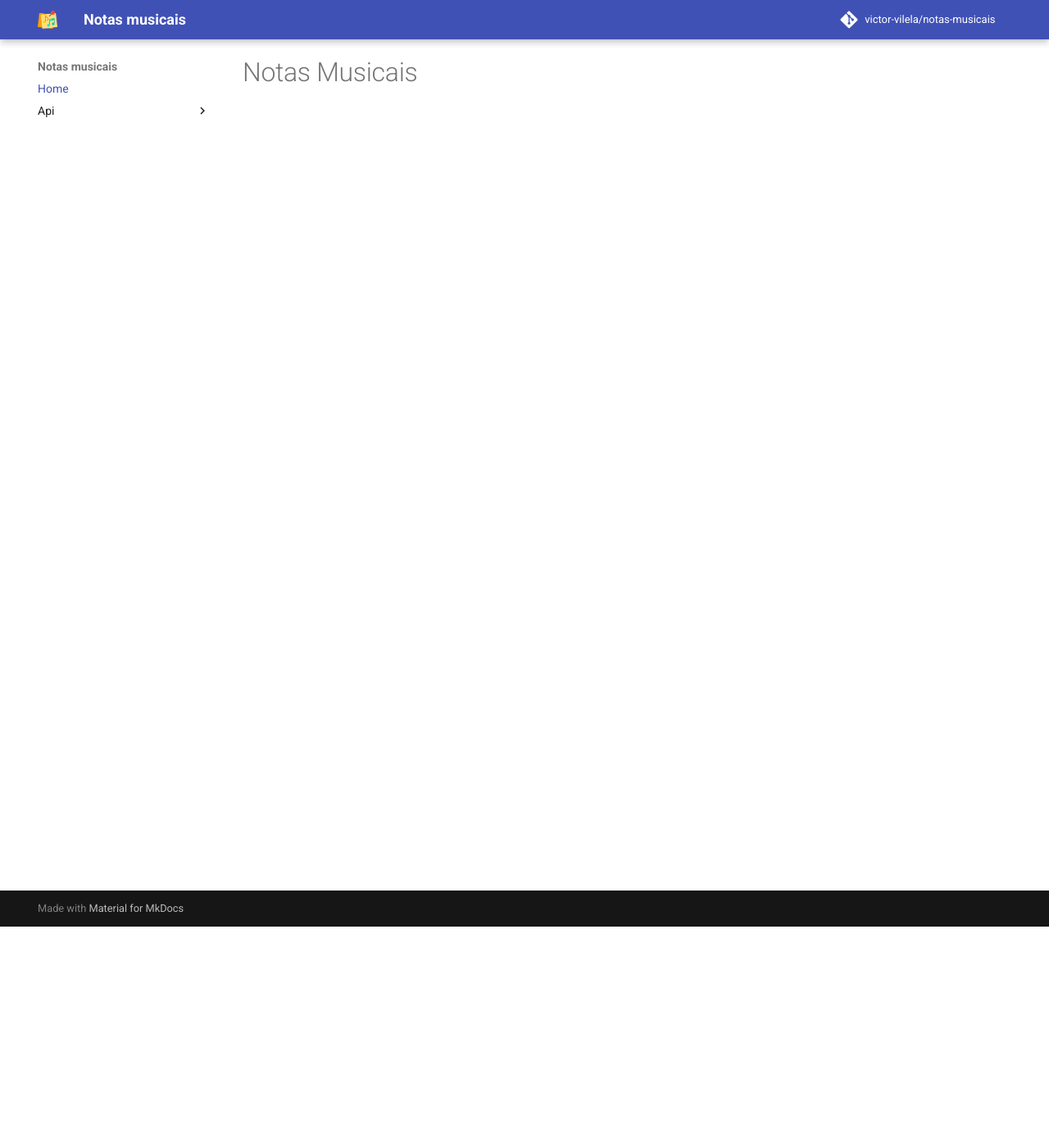
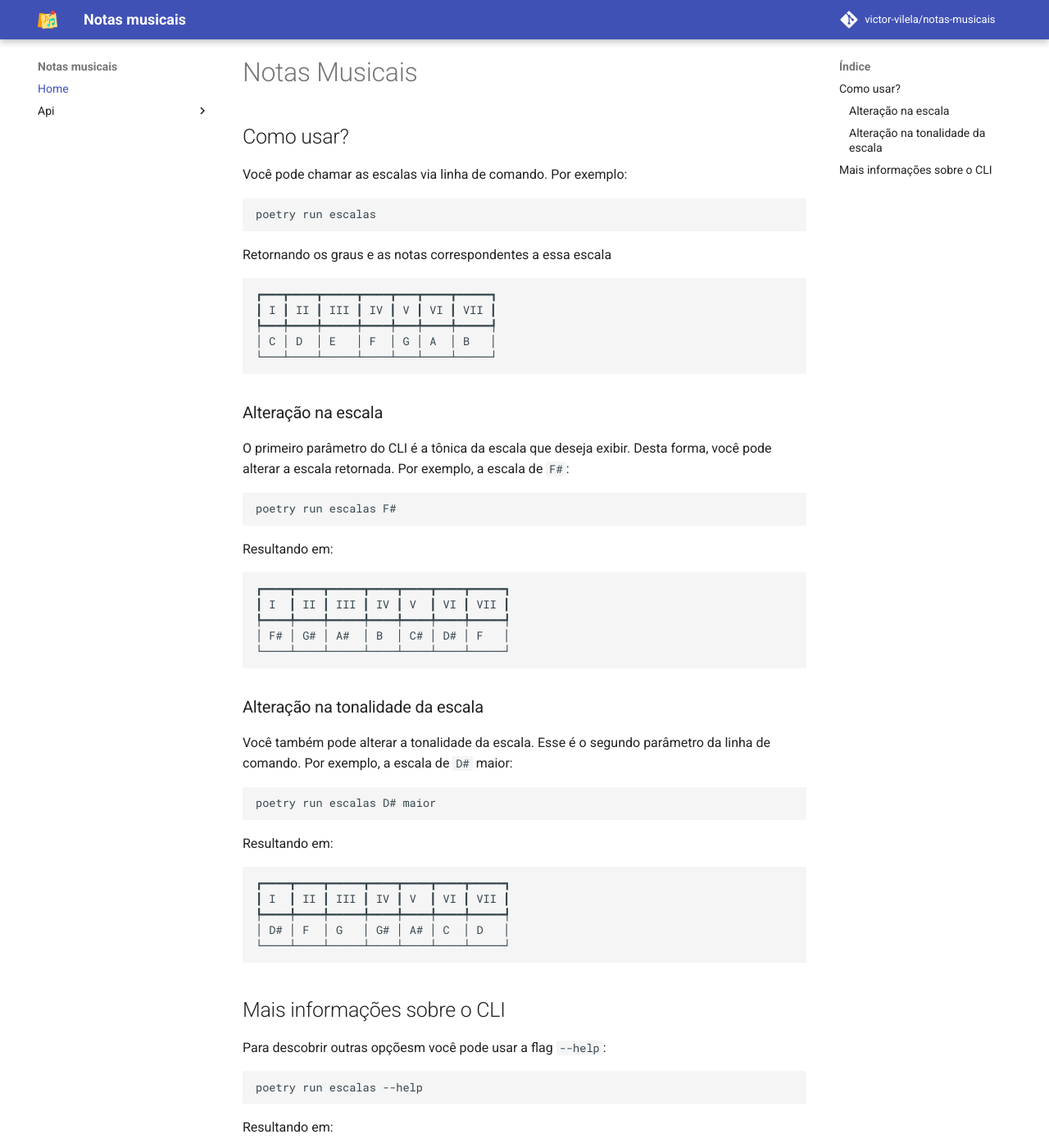
Before and after one commit to victor-vilela/notas-musicais, an MkDocs documentation site: the page built from docs/index.md, in a window 1280 px wide and 1400 px high, scrolled down 270 px. Shown: the whole window at 82% size. Built offline with MkDocs 1.6.1 and Material for MkDocs 9.7.7, drawn with Linux system fonts in a browser that asks for light colours; comment, search, counter and statistics services are not loaded; some of the changed text lies outside the part shown.

Commit message:
Exemplos de uso do CLI na documentação

````diff
--- a/docs/index.md
+++ b/docs/index.md
@@ -1,2 +1,79 @@
 ![logo do projeto](assets/logo.png){width="200" .center}
 # Notas Musicais
+
+## Como usar?
+
+Você pode chamar as escalas via linha de comando. Por exemplo:
+
+```bash
+poetry run escalas
+```
+Retornando os graus e as notas correspondentes a essa escala
+
+```
+┏━━━┳━━━━┳━━━━━┳━━━━┳━━━┳━━━━┳━━━━━┓
+┃ I ┃ II ┃ III ┃ IV ┃ V ┃ VI ┃ VII ┃
+┡━━━╇━━━━╇━━━━━╇━━━━╇━━━╇━━━━╇━━━━━┩
+│ C │ D  │ E   │ F  │ G │ A  │ B   │
+└───┴────┴─────┴────┴───┴────┴─────┘
+```
+
+### Alteração na escala
+
+O primeiro parâmetro do CLI é a tônica da escala que deseja exibir. Desta forma, você pode alterar a escala retornada. Por exemplo, a escala de `F#`:
+
+```bash
+poetry run escalas F#
+```
+Resultando em:
+
+```
+┏━━━━┳━━━━┳━━━━━┳━━━━┳━━━━┳━━━━┳━━━━━┓
+┃ I  ┃ II ┃ III ┃ IV ┃ V  ┃ VI ┃ VII ┃
+┡━━━━╇━━━━╇━━━━━╇━━━━╇━━━━╇━━━━╇━━━━━┩
+│ F# │ G# │ A#  │ B  │ C# │ D# │ F   │
+└────┴────┴─────┴────┴────┴────┴─────┘
+```
+
+### Alteração na tonalidade da escala
+
+Você também pode alterar a tonalidade da escala. Esse é o segundo parâmetro da linha de comando. Por exemplo, a escala de `D#` maior:
+
+```bash
+poetry run escalas D# maior
+```
+
+Resultando em:
+
+```
+┏━━━━┳━━━━┳━━━━━┳━━━━┳━━━━┳━━━━┳━━━━━┓
+┃ I  ┃ II ┃ III ┃ IV ┃ V  ┃ VI ┃ VII ┃
+┡━━━━╇━━━━╇━━━━━╇━━━━╇━━━━╇━━━━╇━━━━━┩
+│ D# │ F  │ G   │ G# │ A# │ C  │ D   │
+└────┴────┴─────┴────┴────┴────┴─────┘
+```
+
+## Mais informações sobre o CLI
+
+Para descobrir outras opçõesm você pode usar a flag `--help`:
+
+```bash
+poetry run escalas --help
+```
+
+Resultando em:
+
+```
+Usage: escalas [OPTIONS] [TONICA] [TONALIDADE]
+
+╭─ Arguments ─────────────────────────────────────────────────────────────────────────────╮
+│   tonica          [TONICA]      Tônica da Escala [default: c]                           │
+│   tonalidade      [TONALIDADE]  Tonalidade da Escala [default: maior]                   │
+╰─────────────────────────────────────────────────────────────────────────────────────────╯
+╭─ Options ───────────────────────────────────────────────────────────────────────────────╮
+│ --install-completion          Install completion for the current shell.                 │
+│ --show-completion             Show completion for the current shell, to copy it or      │
+│                               customize the installation.                               │
+│ --help                        Show this message and exit.                               │
+╰─────────────────────────────────────────────────────────────────────────────────────────╯
+```
````
Also changed, not shown: docs/api/escalas.md (+1 -1 lines).
